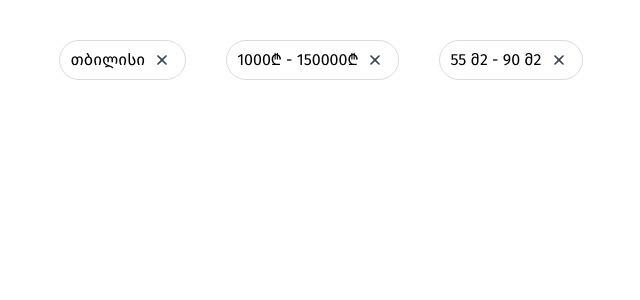
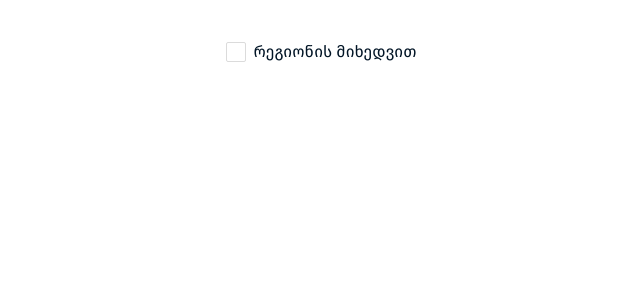
Before and after one commit to chubinaaa/real_estate_manager, a Next.js app: page / in a window 1280 px wide. Shown: the top 300 px of the page, without its empty margins (319-959 px from the left). Built offline with nearby package versions, Linux system fonts and the light colour scheme.

Commit message:
add checkbox reusable UI component

```diff
--- a/src/app/layout.tsx
+++ b/src/app/layout.tsx
@@ -49,7 +49,9 @@ export default function RootLayout({
 }>) {
   return (
     <html lang="en">
-      <body className={fira_go.className}>{children}</body>
+      <body className={`${fira_go.className} text-primaryBlack`}>
+        {children}
+      </body>
     </html>
   );
 }
--- a/src/app/page.tsx
+++ b/src/app/page.tsx
@@ -1,21 +1,13 @@
-"use client";
-
-import FilterTag from "../components/ui/tags/FilterTag";
+import CheckBoxInput from "../components/ui/inputs/CheckBoxInput";
 
 export default function Home() {
   return (
     <div className="w-full flex justify-center items-center gap-10 p-10">
-      <FilterTag
-        label="თბილისი"
-        deleteAct={() => console.log("deleting თბილისი")}
-      />
-      <FilterTag
-        label="1000₾ - 150000₾"
-        deleteAct={() => console.log("deleting ფასი")}
-      />
-      <FilterTag
-        label="55 მ2 - 90 მ2"
-        deleteAct={() => console.log("deleting ზომა")}
+      <CheckBoxInput
+        label="რეგიონის მიხედვით"
+        id="ტესტი"
+        name="checkboxGroup"
+        value="region"
       />
     </div>
   );
--- /dev/null
+++ b/src/components/ui/inputs/CheckBoxInput.tsx
@@ -0,0 +1,22 @@
+import Image from "next/image";
+import checked_icon from "/public/svg/checked.svg";
+
+type Props = React.InputHTMLAttributes<HTMLInputElement> & { label: string };
+
+export default function CheckBoxInput({ label, ...props }: Props) {
+  return (
+    <div className="w-fit flex justify-center items-center gap-2 select-none">
+      <input {...props} type="checkbox" className="hidden peer" />
+      <span className="w-5 h-5 border-[1px] border-thirdGray rounded-[2px] peer-checked:border-[#45A849] peer-checked:rounded-[3px] *:peer-checked:block">
+        <Image
+          src={checked_icon}
+          alt="checked"
+          className="hidden w-full h-full"
+        />
+      </span>
+      <label htmlFor={props.id} className="font-normal cursor-pointer">
+        {label}
+      </label>
+    </div>
+  );
+}
```
Also changed, not shown: public/svg/checked.svg (added).
